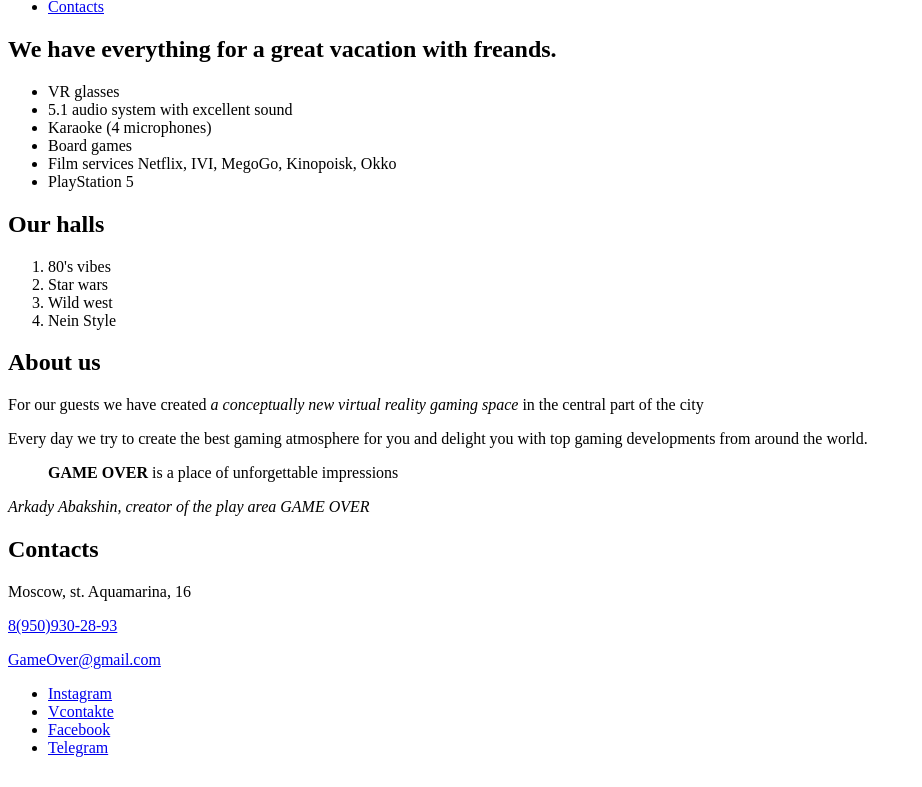
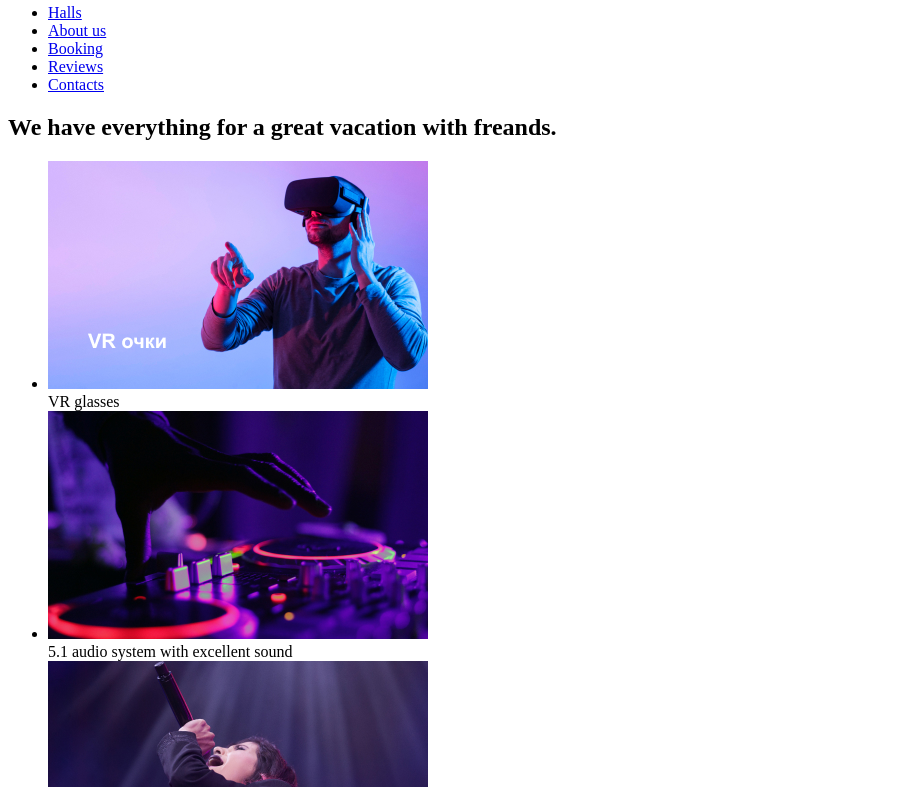
Before and after one commit to mrrlin/study_base, a plain HTML site: page lesson01/index.html in a window 1280 px wide. Shown: the part 154-941 px from the top of the page, without its empty margins (0-922 px from the left). Drawn offline with Linux system fonts and the light colour scheme.

Commit message:
Added a logo, images for the list, changed the title

```diff
--- a/lesson01/index.html
+++ b/lesson01/index.html
@@ -4,7 +4,7 @@
     <meta charset="UTF-8">
     <meta http-equiv="X-UA-Compatible" content="IE=edge">
     <meta name="viewport" content="width={device-width}, initial-scale=1.0">
-    <title>Methed - Структура документа</title>
+    <title>GO</title>
 </head>
 <body>
     <!--
@@ -16,6 +16,7 @@
     </ul>
 
     <!--(h1{Вёрстка - это интересно})+(ul>li*3>a[href="#"]{ссылка0$})-->
+    <img src="/img/logo.png" alt="Logo" class="logo">
     <h1>Menu</h1>
 
     <ul class="menu">
@@ -39,12 +40,23 @@
     <h2>We have everything for a great vacation with freands.</h2>
 
     <ul>
-        <li>VR glasses</li>
-        <li>5.1 audio system with excellent sound</li>
-        <li>Karaoke (4 microphones)</li>
-        <li>Board games</li>
-        <li>Film services Netflix, IVI, MegoGo, Kinopoisk, Okko</li>
-        <li>PlayStation 5</li>
+        <li>
+            <img src="/img/vr.jpg" alt="VR glasses" width="380" height="228">
+            <br>VR glasses</li>
+        <li>
+            <img src="/img/audio.jpg" alt="Audio system" width="380" height="228">
+            <br>5.1 audio system with excellent sound</li>
+        <li>
+            <img src="/img/micro.jpg" alt="Micro" width="380" height="228">
+            <br>Karaoke (4 microphones)</li>
+        <li><img src="/img/game.jpg" alt="Board game" width="380" height="228">
+            <br>Board games</li>
+        <li>
+            <img src="/img/netflix.jpg" alt="Netflix" width="380" height="228">
+            <br>Film services Netflix, IVI, MegoGo, Kinopoisk, Okko</li>
+        <li>
+            <img src="/img/sony.jpg" alt="PlayStation 5" width="380" height="228">
+            <br>PlayStation 5</li>
     </ul>
 
     <h2 id="halls">Our halls</h2>
```
Also changed, not shown: img/audio.jpg (added), img/audio.png (added), img/game.jpg (added), img/game.png (added), img/icon.svg (added), img/logo.jpg (added), img/logo.png (added), img/logo.svg (added), img/micro.jpg (added), img/micro.png (added), img/netflix.jpg (added), img/netflix.png (added), img/sony.jpg (added), img/sony.png (added), 2 more files.
